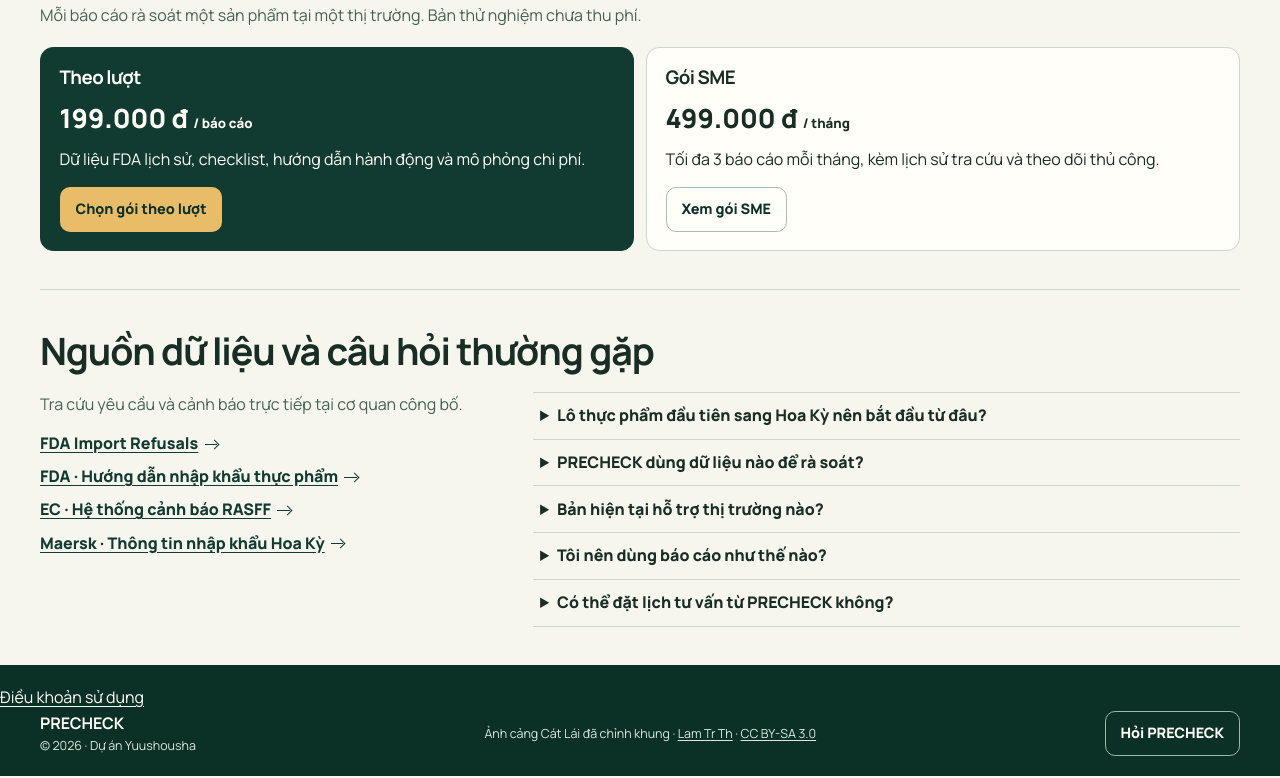
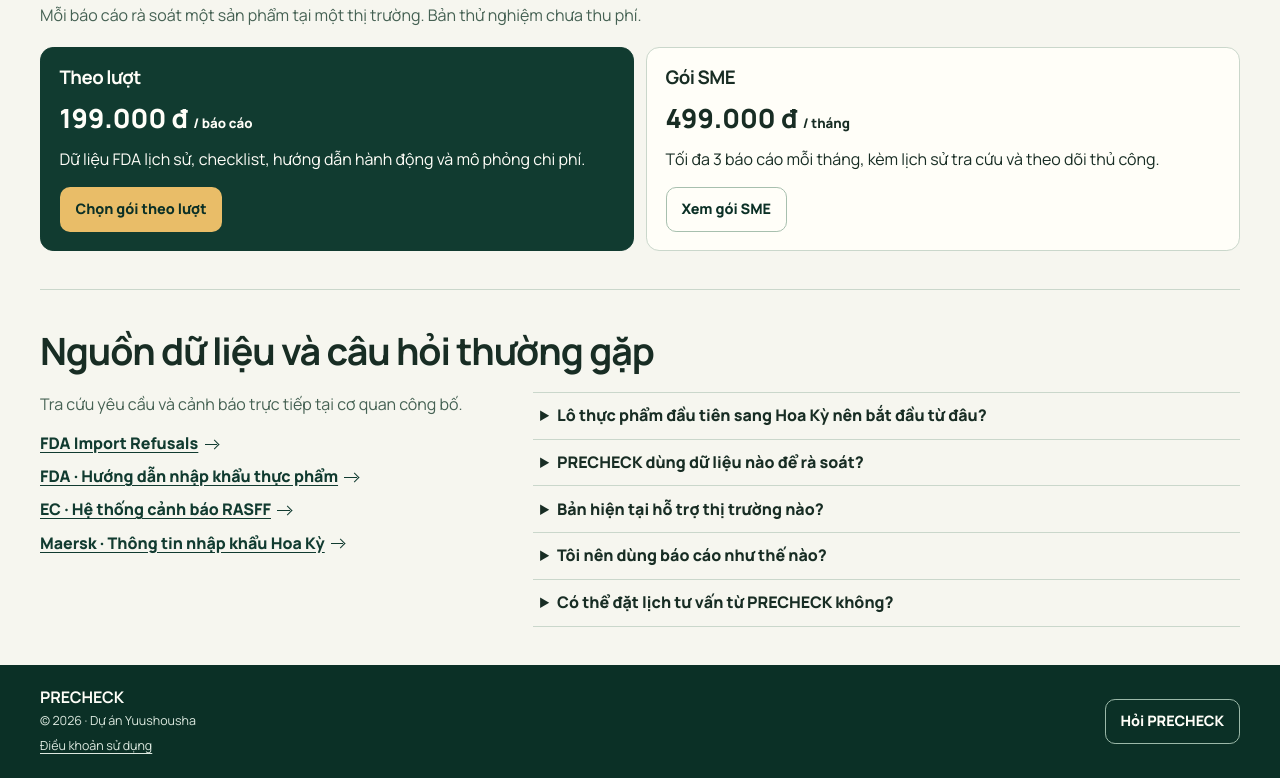
Before and after one commit to ComboMaidcon/yuushosha, a website: page index.html in a window 1280 px wide. Shown: the part 1692-2470 px from the top of the page. Drawn offline with Linux system fonts and the light colour scheme; no server answers.

Commit message:
Add files via upload

```diff
--- a/assets/css/style.css
+++ b/assets/css/style.css
@@ -164,6 +164,8 @@ a { color: inherit; text-underline-offset: .2em; }
 .site-footer { background: var(--deep); color: var(--paper); padding-block: 1.25rem; }
 .footer-inner { display: flex; flex-wrap: wrap; align-items: center; justify-content: space-between; gap: 1rem; }
 .footer-inner p { color: #dce8df; font-size: .78rem; }
+.footer-terms { display: inline-block; margin-top: .35rem; color: #dce8df; font-size: .78rem; text-underline-offset: 3px; }
+.footer-terms:hover { color: #fff; }
 .site-footer :focus-visible, .hero :focus-visible, .featured-price :focus-visible { outline-color: var(--gold-light); }
 
 @media (max-width: 1040px) {
--- a/index.html
+++ b/index.html
@@ -208,13 +208,12 @@
     </main>
 
     <footer class="site-footer">
-        <a href="terms.html" class="footer-terms">Điều khoản sử dụng</a>
         <div class="shell footer-inner">
             <div>
                 <strong>PRECHECK</strong>
                 <p>© 2026 · Dự án Yuushousha</p>
+                <a href="terms.html" class="footer-terms">Điều khoản sử dụng</a>
             </div>
-            <p class="photo-credit">Ảnh cảng Cát Lái đã chỉnh khung · <a href="https://commons.wikimedia.org/wiki/File:C%C3%A1t_L%C3%A1i,_Qu%E1%BA%ADn_2,_TPHCM,_Vietnam_-_panoramio.jpg">Lam Tr Th</a> · <a href="https://creativecommons.org/licenses/by-sa/3.0/">CC BY-SA 3.0</a></p>
             <button class="button button-outline" type="button" id="chatBtn" data-precheck-chat hidden>Hỏi PRECHECK</button>
         </div>
     </footer>
```
